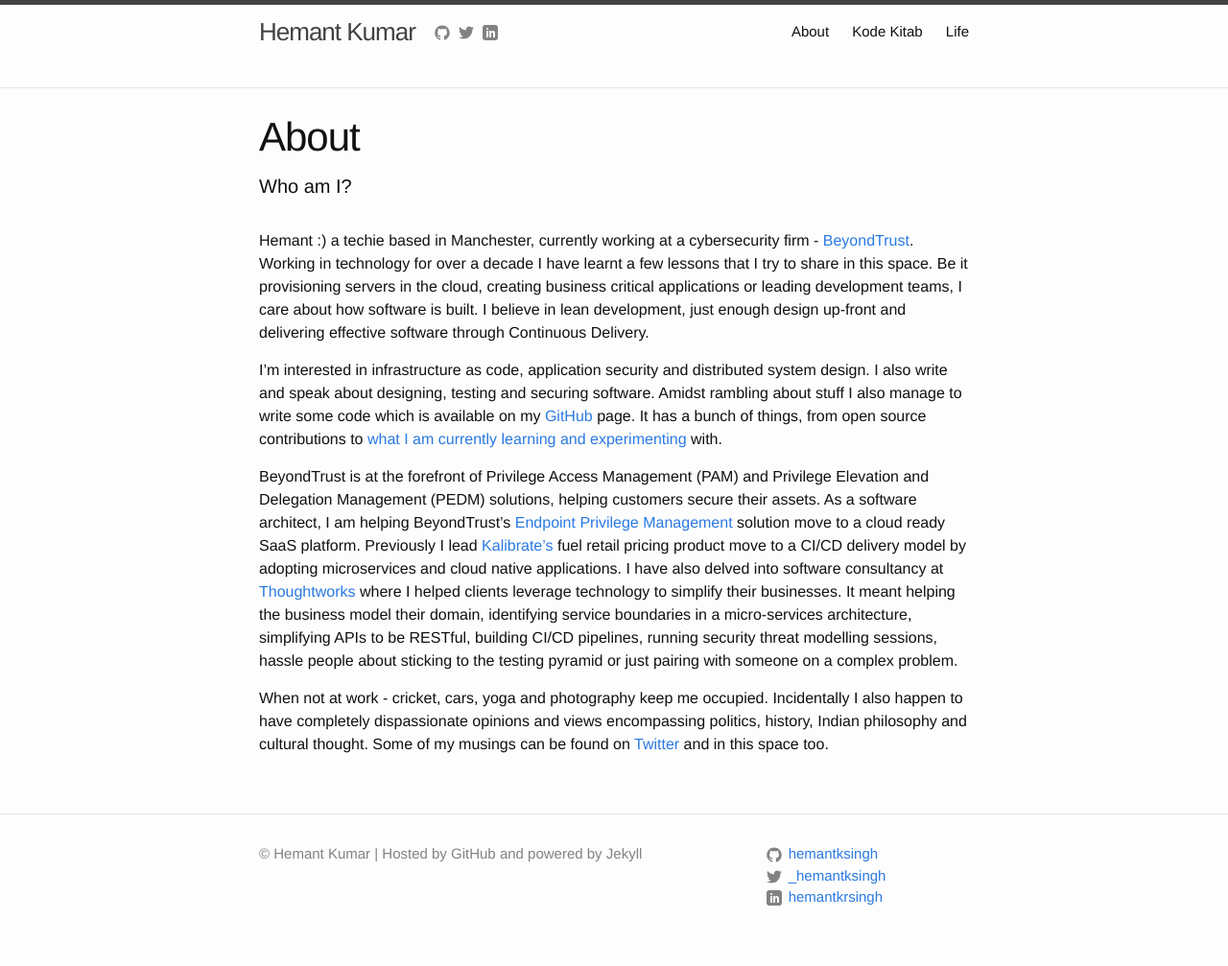
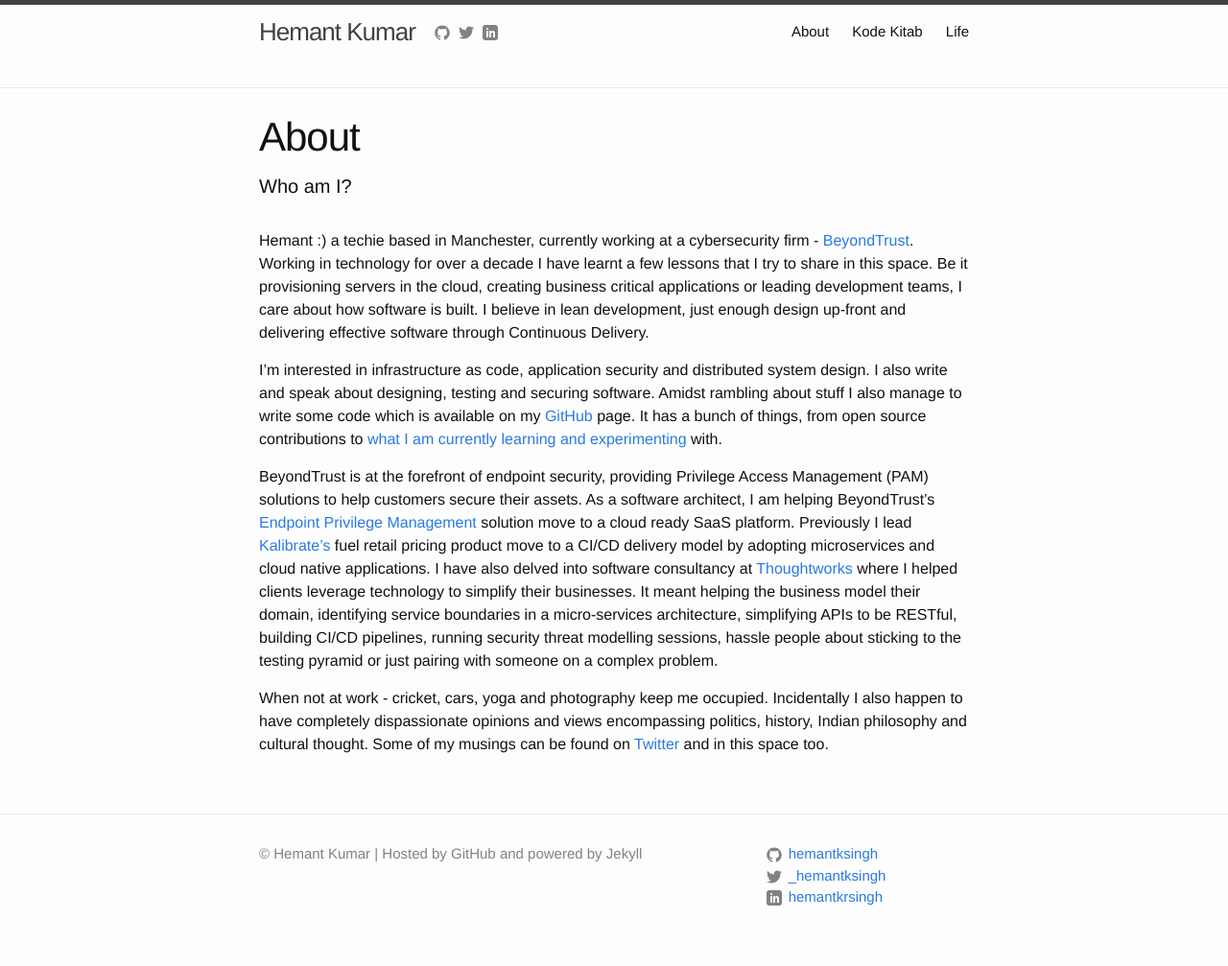
Before and after one commit to hemantksingh/hemantksingh.github.io, a Jekyll site: the page built from about.md, in a window 1280 px wide. Shown: the whole page at 96% size. Built offline with Jekyll 4.4.1, drawn with Linux system fonts in a browser that asks for light colours.

Commit message:
Update about.md

```diff
--- a/about.md
+++ b/about.md
@@ -9,6 +9,6 @@
 
 I'm interested in infrastructure as code, application security and distributed system design. I also write and speak about designing, testing and securing software. Amidst rambling about stuff I also manage to write some code which is available on my [GitHub](https://github.com/hemantksingh) page. It has a bunch of things, from open source contributions to [what I am currently learning and experimenting](https://github.com/hemantksingh/messup-learn) with.
 
-BeyondTrust is at the forefront of Privilege Access Management (PAM) and Privilege Elevation and Delegation Management (PEDM) solutions, helping customers secure their assets. As a software architect, I am helping BeyondTrust's [Endpoint Privilege Management](https://www.beyondtrust.com/solutions) solution move to a cloud ready SaaS platform.  Previously I lead [Kalibrate's](https://www.kalibrate.com) fuel retail pricing product move to a CI/CD delivery model by adopting microservices and cloud native applications. I have also delved into software consultancy at [Thoughtworks](https://thoughtworks.com) where I helped clients leverage technology to simplify their businesses. It meant helping the business model their domain, identifying service boundaries in a micro-services architecture, simplifying APIs to be RESTful, building CI/CD pipelines, running security threat modelling sessions, hassle people about sticking to the testing pyramid or just pairing with someone on a complex problem.
+BeyondTrust is at the forefront of endpoint security, providing Privilege Access Management (PAM) solutions to help customers secure their assets. As a software architect, I am helping BeyondTrust's [Endpoint Privilege Management](https://www.beyondtrust.com/solutions) solution move to a cloud ready SaaS platform. Previously I lead [Kalibrate's](https://www.kalibrate.com) fuel retail pricing product move to a CI/CD delivery model by adopting microservices and cloud native applications. I have also delved into software consultancy at [Thoughtworks](https://thoughtworks.com) where I helped clients leverage technology to simplify their businesses. It meant helping the business model their domain, identifying service boundaries in a micro-services architecture, simplifying APIs to be RESTful, building CI/CD pipelines, running security threat modelling sessions, hassle people about sticking to the testing pyramid or just pairing with someone on a complex problem.
 
 When not at work - cricket, cars, yoga and photography keep me occupied. Incidentally I also happen to have completely dispassionate opinions and views encompassing politics, history, Indian philosophy and cultural thought. Some of my musings can be found on [Twitter](https://twitter.com/_hemantksingh) and in this space too.
```
